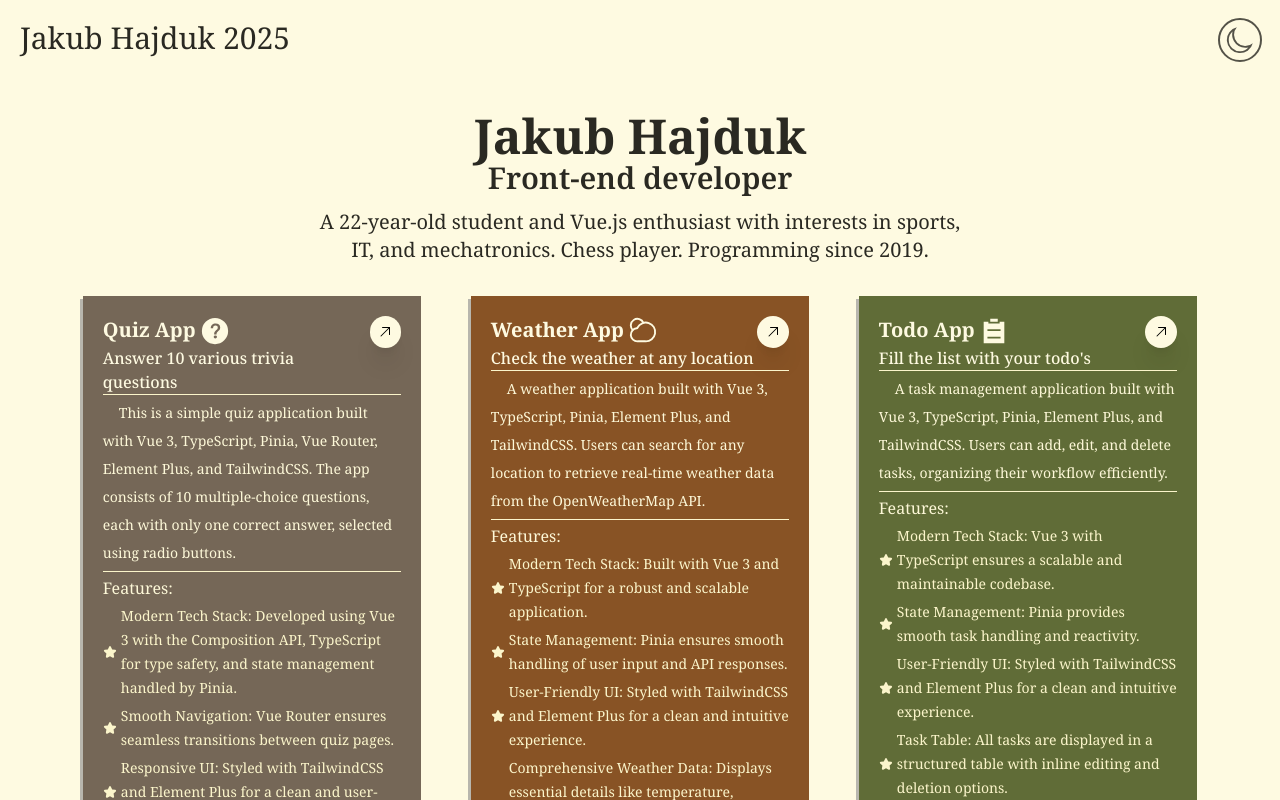
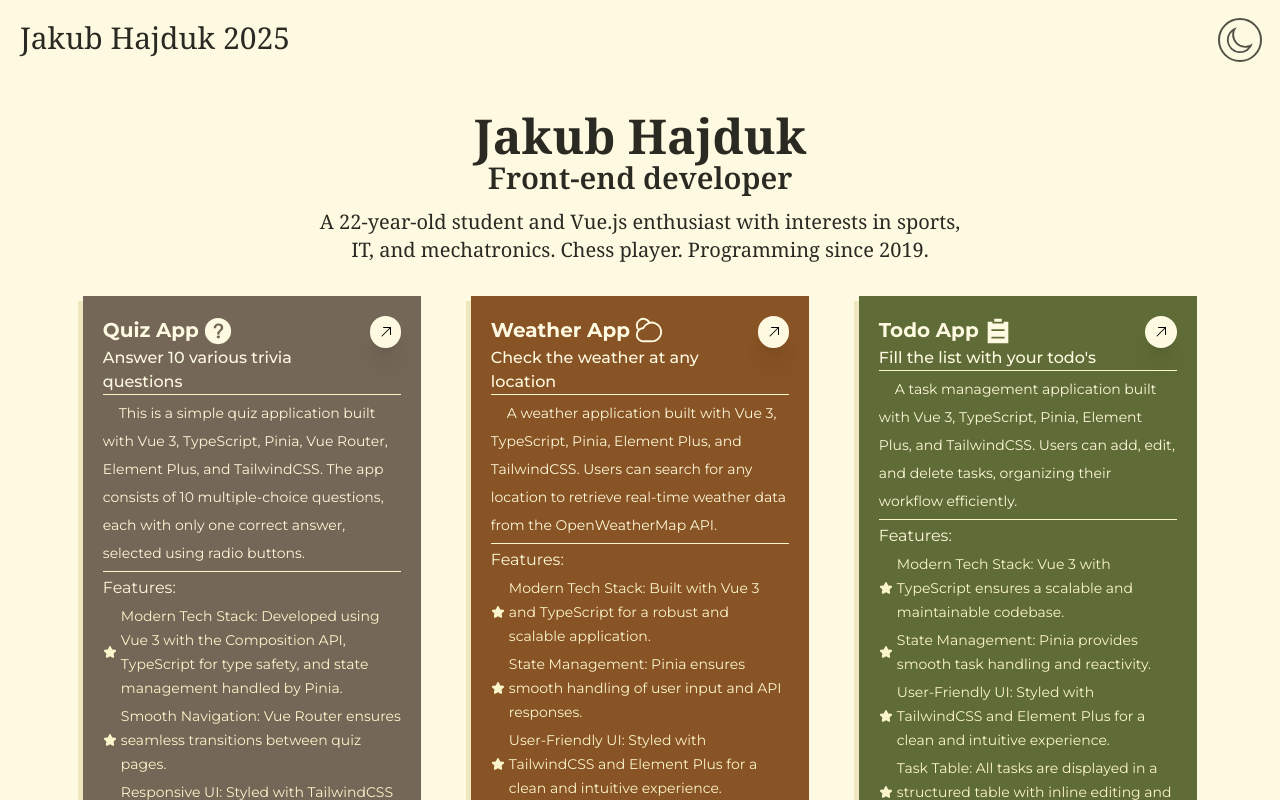
Before and after one commit to jakubhajduk53/portfolio-vue, a Vue app: page / in a window 1280 px wide. Shown: the top 800 px of the page. Built offline with nearby package versions, Linux system fonts and the light colour scheme.

Commit message:
feat: improve site performance and update projects layout

```diff
--- a/index.html
+++ b/index.html
@@ -4,6 +4,7 @@
     <meta charset="UTF-8" />
     <link rel="icon" type="image/svg+xml" href="/vite.svg" />
     <meta name="viewport" content="width=device-width, initial-scale=1.0" />
+    <meta name="description" content="This is portfolio site of Jakub Hajduk" />
     <title>Portfolio Vue</title>
   </head>
   <body>
--- a/src/App.vue
+++ b/src/App.vue
@@ -30,6 +30,7 @@ watch(darkmode, (newValue) => {
     <nav class="flex h-[100px] justify-between p-5">
       <div class="text-xl md:text-3xl">Jakub Hajduk 2025</div>
       <button
+        aria-label="darkmode"
         class="flex items-center justify-center gap-5 outline-2 rounded-full size-8 md:size-10 hover:cursor-pointer select-none opacity-80 dark:text-yellow-400"
         @click="
           () => {
--- a/src/components/ProjectComponent.vue
+++ b/src/components/ProjectComponent.vue
@@ -10,7 +10,7 @@ defineProps<Project>();
   <div
     :class="[
       customStyle,
-      'flex flex-col w-9/10 shadow-[-3px_3px_0px_hsl(52,7%,70%)] dark:shadow-[-3px_3px_0px_hsl(211,53%,22%)] p-3 md:p-5 text-description-primary dark:text-description-dark-primary ',
+      'flex flex-col w-9/10 font-montserrat shadow-[-5px_5px_0px_hsl(52,60%,84%)] dark:shadow-[-3px_3px_0px_hsl(211,53%,22%)] p-3 md:p-5 text-description-primary dark:text-description-dark-primary ',
     ]"
   >
     <div class="flex justify-between">
@@ -24,6 +24,7 @@ defineProps<Project>();
         </div>
       </div>
       <a
+        aria-label="project site"
         target="_blank"
         :href="href"
         class="flex items-center justify-center size-6 md:size-8 rounded-full shadow-xl text-black bg-description-primary dark:bg-description-dark-primary"
--- a/src/style.css
+++ b/src/style.css
@@ -1,4 +1,5 @@
 @import url("https://fonts.googleapis.com/css2?family=Noto+Serif:ital,wght@0,100..900;1,100..900&display=swap");
+@import url("https://fonts.googleapis.com/css2?family=Montserrat:ital,wght@0,100..900;1,100..900&display=swap");
 @import "tailwindcss";
 @custom-variant dark (&:where(.dark, .dark *));
 html,
@@ -13,6 +14,7 @@ body,
 
 @theme {
   --font-noto-serif: "Noto Serif", serif;
+  --font-montserrat: "Montserrat", sans-serif;
   --color-description-primary: hsl(52, 94%, 94%);
   --color-description-secondary: hsl(52, 90%, 92%);
   --color-description-tertiary: hsl(52, 86%, 89%);
```
